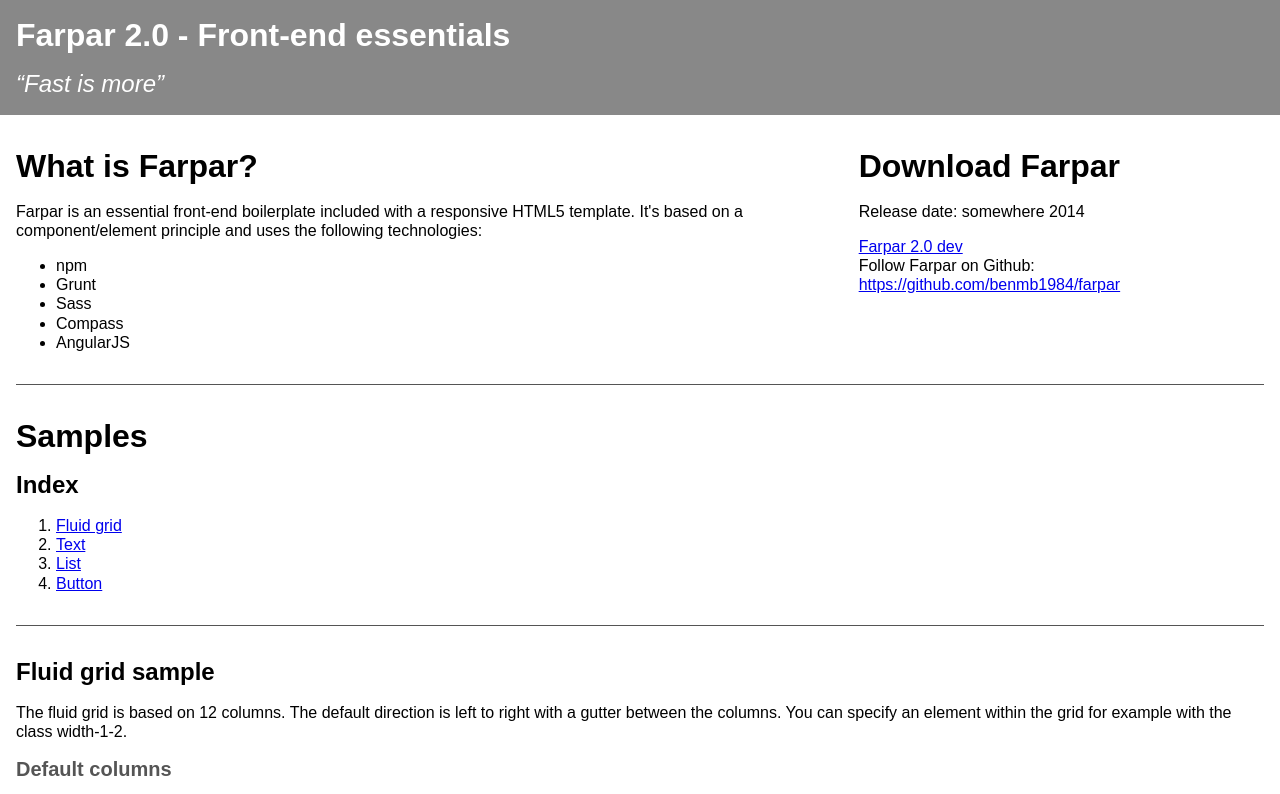
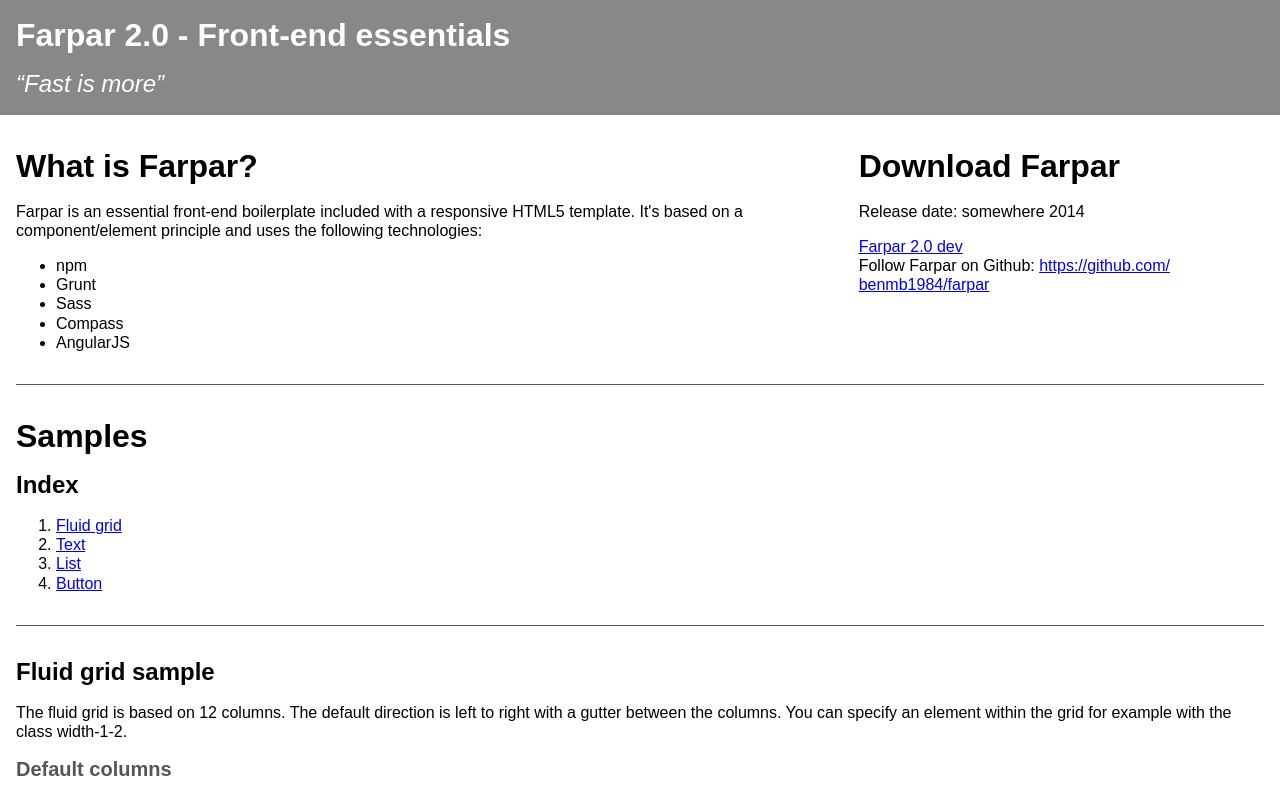
Before and after one commit to devbyray/farpar, a website: page index.html in a window 1280 px wide. Shown: the top 794 px of the page. Drawn offline with Linux system fonts and the light colour scheme.

Commit message:
Added <wbr /> in text.

```diff
--- a/index.html
+++ b/index.html
@@ -39,7 +39,7 @@
 				<h2 class="h1">Download Farpar</h2>
 				<p class="p">Release date: <time datetime="2014-31-12">somewhere 2014</time></p>
 				<a href="https://github.com/benmb1984/farpar/archive/master.zip" class="button_green">Farpar 2.0 dev</a>
-				<p class="p">Follow Farpar on Github: <a class="a" href="https://github.com/benmb1984/farpar">https://github.com/benmb1984/farpar</a></p>
+				<p class="p">Follow Farpar on Github: <a class="a" href="https://github.com/benmb1984/farpar">https://github.com/<wbr />benmb1984/farpar</a></p>
 			</div>
 
 			<hr class="hr-connected width-1-1" />
```
